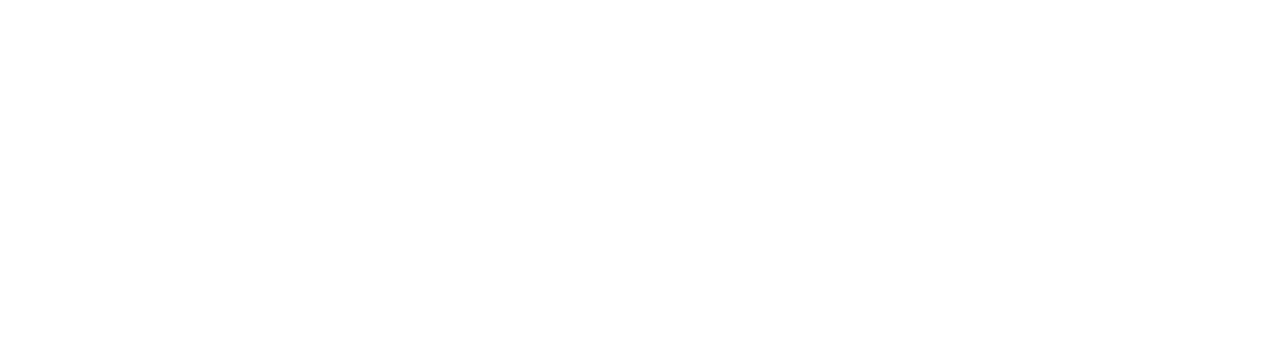
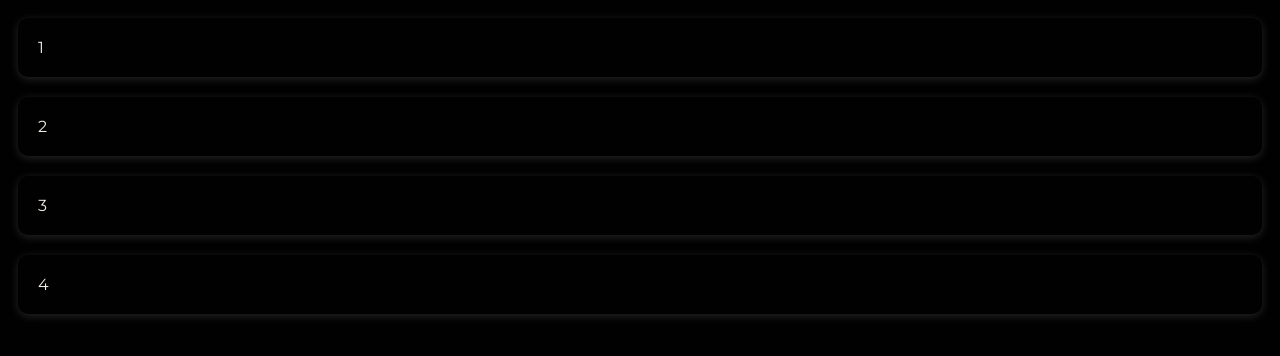
Before and after one commit to MatheusSGomes/projeto-1-curso-vuejs, a plain HTML site: page index.html in a window 1280 px wide. Drawn offline with nearby package versions, Linux system fonts and the light colour scheme.

Commit message:
add basic style

```diff
--- a/app.js
+++ b/app.js
@@ -0,0 +1,7 @@
+new Vue({
+    el: '#app',
+    data: {},
+    computed: {},
+    methods: {},
+    watch: {}
+});
--- a/index.html
+++ b/index.html
@@ -3,15 +3,18 @@
 <head>
     <meta charset="UTF-8">
     <title>Projeto 1</title>
+    <script src="https://unpkg.com/vue@2.7.16/dist/vue.js"></script>
+    <link rel="preconnect" href="https://fonts.googleapis.com">
+    <link rel="preconnect" href="https://fonts.gstatic.com" crossorigin>
+    <link href="https://fonts.googleapis.com/css2?family=Montserrat:ital,wght@0,100..900;1,100..900&display=swap" rel="stylesheet">
     <link rel="stylesheet" href="style.css">
-    <script src="https://unpkg.com/vue@2.7.16/dist/vue.js"></script>
 </head>
 <body>
     <div id="app">
-        <div class="painel scores"></div>
-        <div class="painel result"></div>
-        <div class="painel buttons"></div>
-        <div class="painel logs"></div>
+        <div class="panel scores">1</div>
+        <div class="panel result">2</div>
+        <div class="panel buttons">3</div>
+        <div class="panel logs">4</div>
     </div>
 
     <script src="app.js"></script>
--- a/style.css
+++ b/style.css
@@ -1,3 +1,18 @@
 html {
+    background-color: #010101;
+    color: #f0ece2;
+
     font-family: 'Montserrat', sans-serif;
 }
+
+#app {
+    display: flex;
+    flex-direction: column;
+}
+
+.panel {
+    margin: 10px;
+    padding: 20px;
+    box-shadow: 0 2px 10px rgba(255, 255, 255, 0.15);
+    border-radius: 10px;
+}
```
